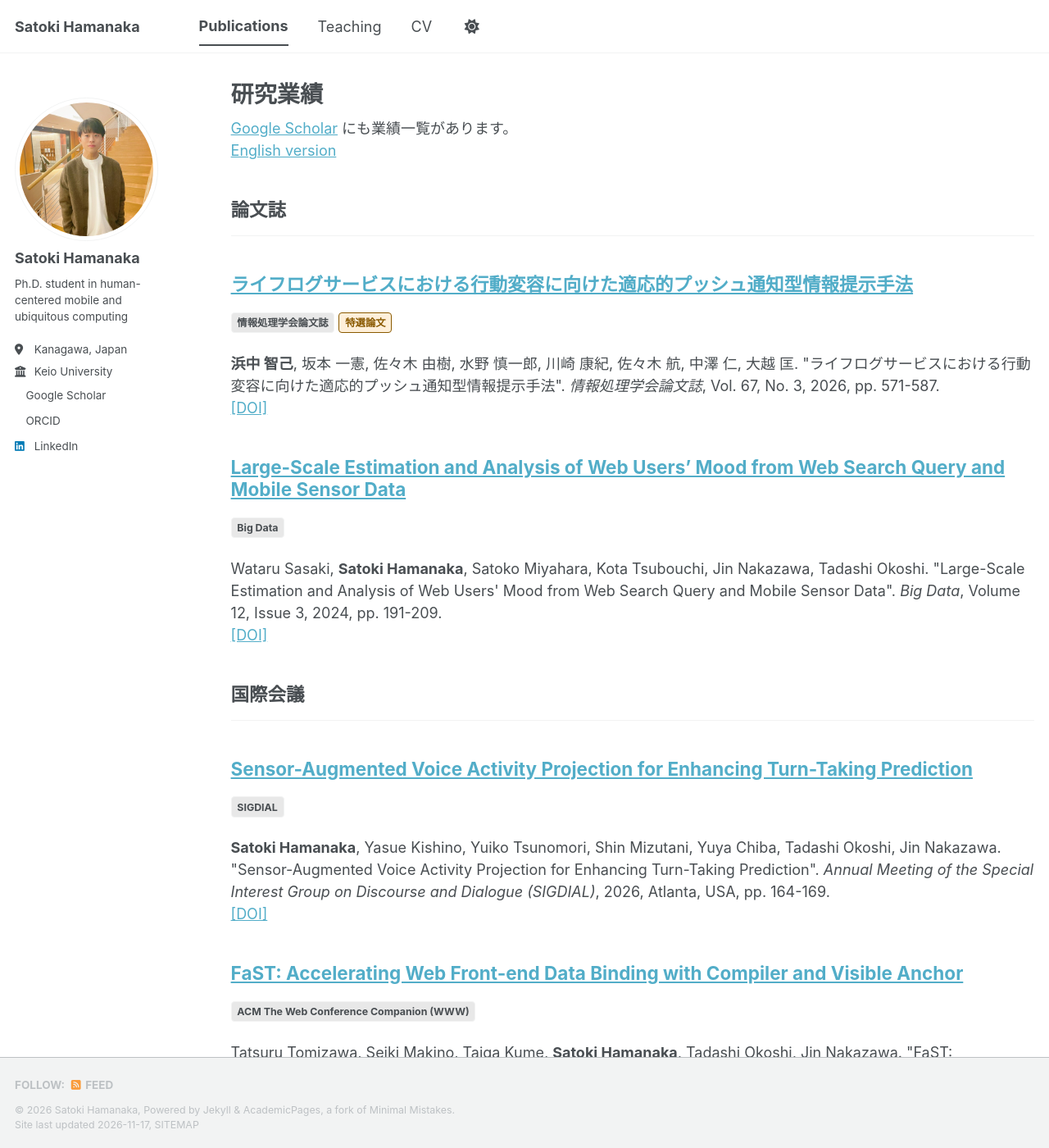
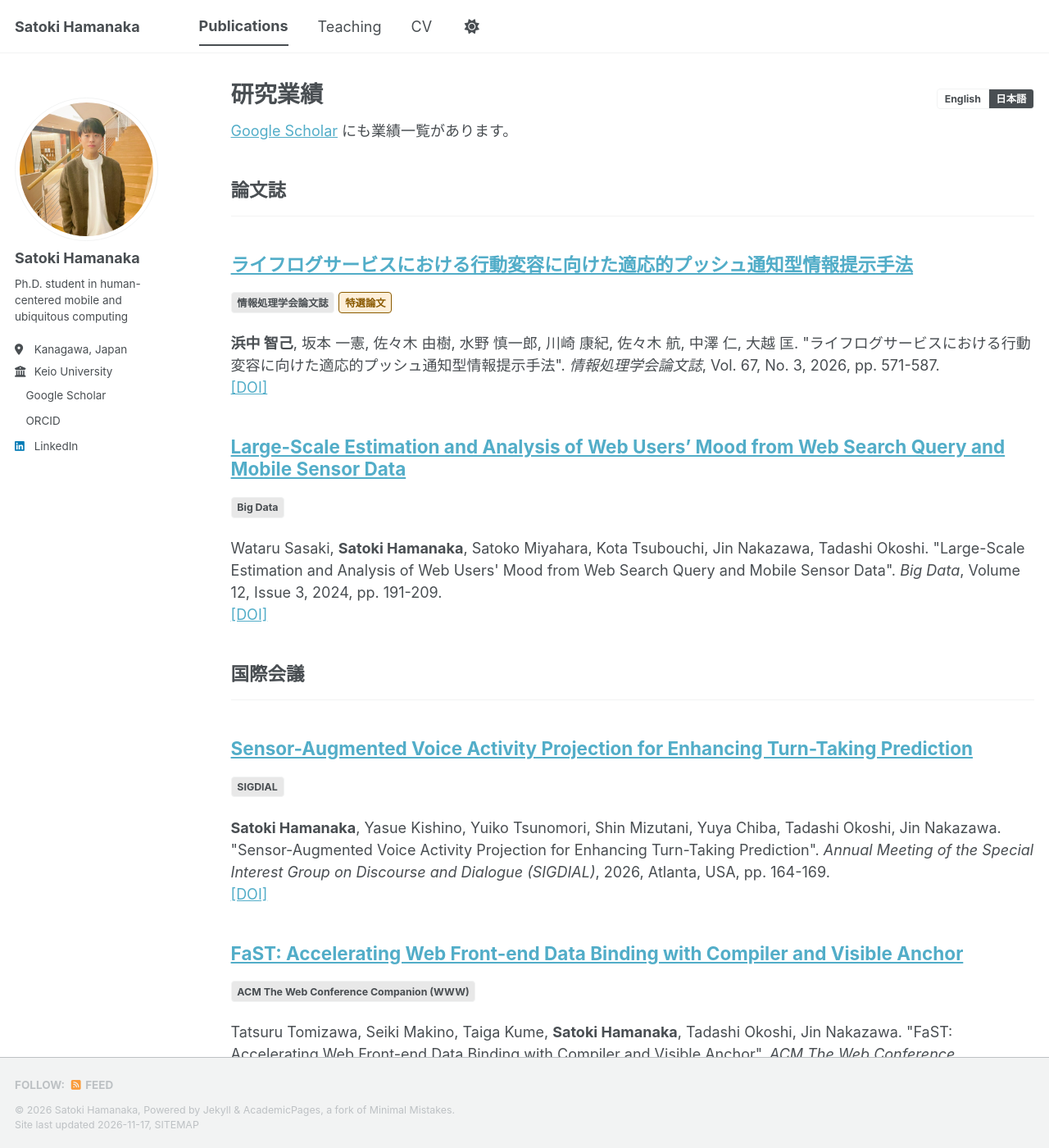
Before and after one commit to hamachu216/hamachu216.github.io, a Jekyll site: the page built from _pages/ja/publications.html, in a window 1280 px wide and 1400 px high. Shown: the whole window at 82% size. Built offline with Jekyll 4.4.1, drawn with Linux system fonts in a browser that asks for light colours; a style sheet for code colours, icons or effects is not loaded; some of the changed text lies outside the part shown.

Commit message:
Replace the cross-language text links with a language switch beside the title
Pages that list `languages:` in their front matter get an English | 日本語
segmented control in the archive layout, with the current page marked.
Also drop the ポスター: prefix from the BTI8 title.

Co-Authored-By: Claude Fable 5.1 <noreply@anthropic.com>

```diff
--- a/_layouts/archive.html
+++ b/_layouts/archive.html
@@ -17,7 +17,14 @@ layout: default
 
   <div class="archive">
     {% unless page.header.overlay_color or page.header.overlay_image %}
-      <h1 class="page__title">{{ page.title }}</h1>
+      <header class="archive__header">
+        <h1 class="page__title">{{ page.title }}</h1>
+        {% if page.languages %}
+          <nav class="lang-switch" aria-label="Language">
+            {%- for l in page.languages %}<a href="{{ l.url }}"{% if l.url == page.url %} aria-current="page"{% endif %}>{{ l.label }}</a>{% endfor -%}
+          </nav>
+        {% endif %}
+      </header>
     {% endunless %}
     {{ content }}
   </div>
--- a/_pages/ja/publications.html
+++ b/_pages/ja/publications.html
@@ -4,11 +4,13 @@ title: "研究業績"
 permalink: /ja/publications/
 lang: ja
 author_profile: true
+languages:
+  - { label: English, url: /publications/ }
+  - { label: 日本語, url: /ja/publications/ }
 ---
 
 {% if site.author.googlescholar %}
   <div class="wordwrap"><a href="{{site.author.googlescholar}}">Google Scholar</a> にも業績一覧があります。</div>
 {% endif %}
-<div class="wordwrap"><a href="/publications/">English version</a></div>
 
 {% include publications-by-category.html %}
--- a/_pages/publications.html
+++ b/_pages/publications.html
@@ -3,11 +3,13 @@ layout: archive
 title: "Publications"
 permalink: /publications/
 author_profile: true
+languages:
+  - { label: English, url: /publications/ }
+  - { label: 日本語, url: /ja/publications/ }
 ---
 
 {% if site.author.googlescholar %}
   <div class="wordwrap">You can also find my articles on <a href="{{site.author.googlescholar}}">my Google Scholar profile</a>.</div>
 {% endif %}
-<div class="wordwrap"><a href="/ja/publications/">日本語版はこちら</a></div>
 
 {% include publications-by-category.html %}
--- a/_sass/layout/_archive.scss
+++ b/_sass/layout/_archive.scss
@@ -280,3 +280,45 @@ html[data-theme="dark"] {
   border: 1px solid var(--publication-award-color);
   color: var(--publication-award-color);
 }
+
+/* ==========================================================================
+   LANGUAGE SWITCH (pages with `languages:` in their front matter)
+   ========================================================================== */
+
+.archive__header {
+  display: flex;
+  flex-wrap: wrap;
+  align-items: baseline;
+  justify-content: space-between;
+  gap: 0.5em 1em;
+}
+
+.lang-switch {
+  display: inline-flex;
+  margin-bottom: 1em;
+  border: 1px solid var(--global-border-color);
+  border-radius: $border-radius;
+  overflow: hidden;
+  font-size: $type-size-7;
+  font-weight: bold;
+  line-height: 1.7;
+
+  a {
+    padding: 0.1em 0.7em;
+    color: var(--global-text-color);
+    text-decoration: none;
+
+    + a {
+      border-left: 1px solid var(--global-border-color);
+    }
+
+    &:hover {
+      background-color: rgba(128, 128, 128, 0.18);
+    }
+
+    &[aria-current] {
+      background-color: var(--global-text-color);
+      color: var(--global-bg-color);
+    }
+  }
+}
```
Also changed, not shown: _publications/2024-12-13-poster-context-aware-music-recommendation-bti8.md (+1 -1 lines).
